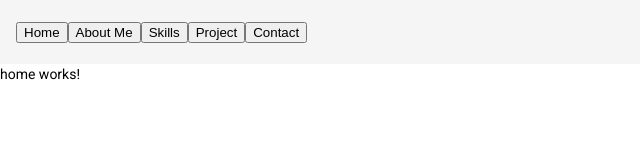
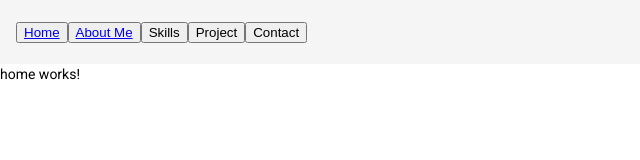
Before and after one commit to minhnpham98/my-website, an Angular app: page /home in a window 1280 px wide. Shown: the top 160 px of the page, without its empty margins (0-640 px from the left). Built offline with nearby package versions, Linux system fonts and the light colour scheme.

Commit message:
Added Buttons to Toolbar

```diff
--- a/src/app/app.component.html
+++ b/src/app/app.component.html
@@ -1,6 +1,10 @@
 <mat-toolbar>
-  <button>Home</button>
-  <button>About Me</button>
+  <button>
+    <a routerLink="/home">Home</a>
+  </button>
+  <button>
+    <a routerLink="/about-me">About Me</a>
+  </button>
   <button>Skills</button>
   <button>Project</button>
   <button>Contact</button>
```
